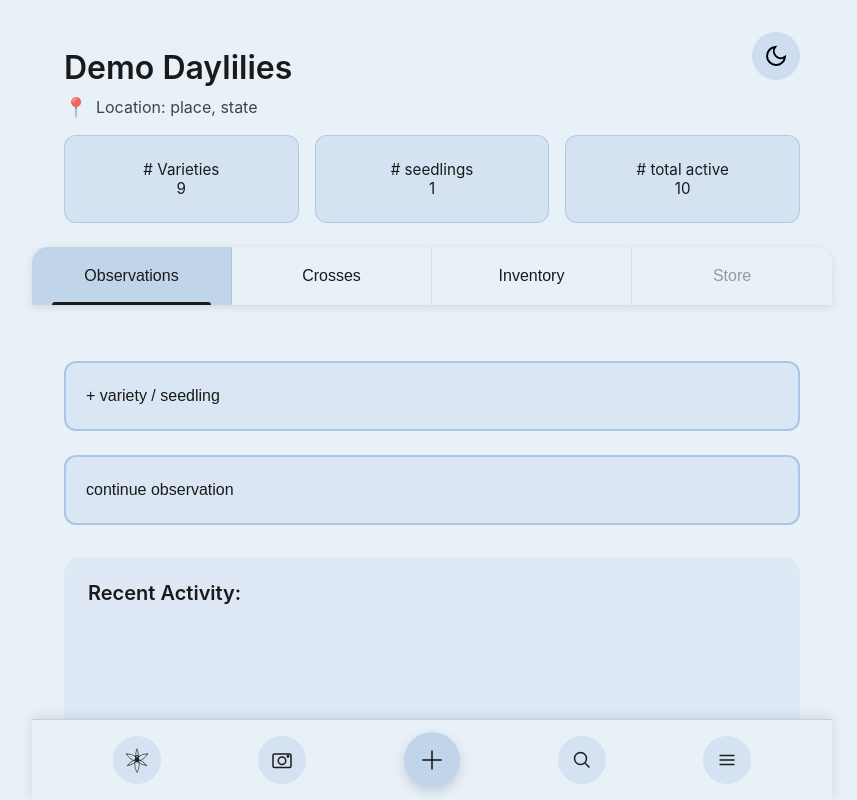
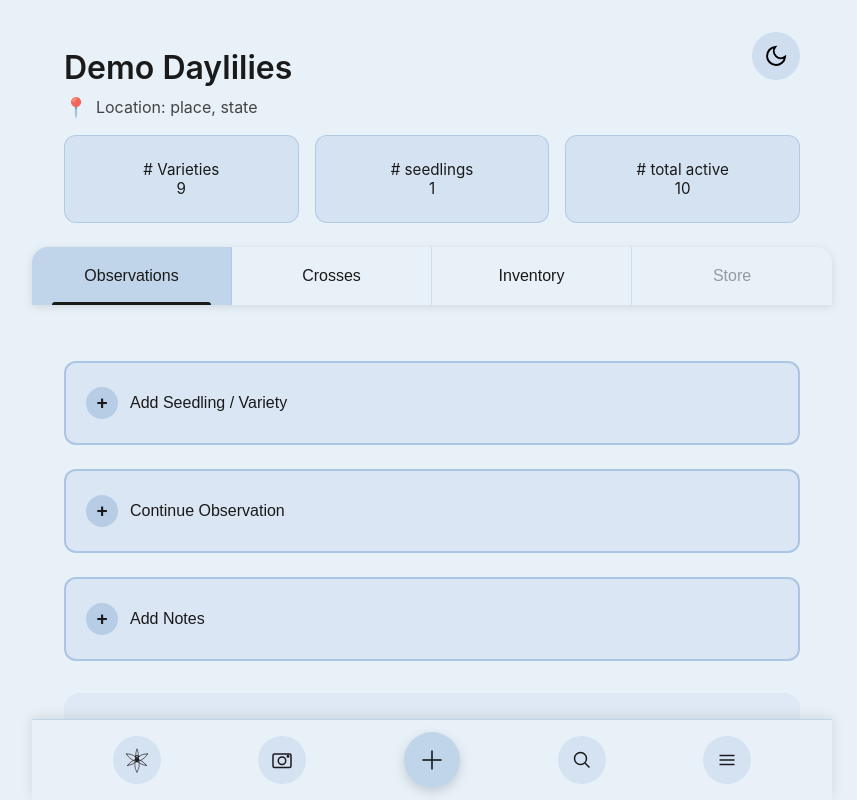
Before and after one commit to drowsy-1/DaylilyPWA, a React (Vite) app: page / in a window 1280 px wide. Shown: the top 800 px of the page, without its empty margins (208-1065 px from the left). Built offline with nearby package versions, Linux system fonts and the light colour scheme.

Commit message:
added notes button

```diff
--- a/src/components/ObservationsTab.css
+++ b/src/components/ObservationsTab.css
@@ -11,6 +11,9 @@
 }
 
 .action-btn {
+  display: flex;
+  align-items: center;
+  gap: 0.75rem;
   padding: 1.25rem 1rem;
   border: 2px solid rgba(100, 150, 200, 0.4);
   background: rgba(100, 150, 200, 0.1);
@@ -21,6 +24,19 @@
   text-align: left;
   border-radius: 12px;
   transition: all 0.2s;
+}
+
+.btn-icon {
+  display: flex;
+  align-items: center;
+  justify-content: center;
+  width: 28px;
+  height: 28px;
+  min-width: 28px;
+  background: rgba(100, 150, 200, 0.3);
+  border-radius: 50%;
+  font-size: 1.1rem;
+  font-weight: 600;
 }
 
 .action-btn:hover {
@@ -68,6 +84,13 @@
     font-size: 1rem;
   }
 
+  .btn-icon {
+    width: 32px;
+    height: 32px;
+    min-width: 32px;
+    font-size: 1.2rem;
+  }
+
   .activity-section,
   .todo-section {
     padding: 1.5rem;
--- a/src/components/ObservationsTab.tsx
+++ b/src/components/ObservationsTab.tsx
@@ -4,8 +4,18 @@ function ObservationsTab() {
   return (
     <div className="observations-tab">
       <div className="action-buttons">
-        <button className="action-btn">+ variety / seedling</button>
-        <button className="action-btn">continue observation</button>
+        <button className="action-btn">
+          <span className="btn-icon">+</span>
+          Add Seedling / Variety
+        </button>
+        <button className="action-btn">
+          <span className="btn-icon">+</span>
+          Continue Observation
+        </button>
+        <button className="action-btn">
+          <span className="btn-icon">+</span>
+          Add Notes
+        </button>
       </div>
 
       <section className="activity-section">
--- a/src/data/traitData.ts
+++ b/src/data/traitData.ts
@@ -631,10 +631,9 @@ export const traitData: TraitArea[] = [
             type: 'rating', // 1-5 none, slow, medium, high
             defaultTiming: { season: 'Summer' }
           },
-          {
-            field: 'fade_to_color',
+          { field: 'fade_to_color',
             label: 'Fade to Color',
-            type: 'text',
+            type: 'text' ,
             defaultTiming: { season: 'Summer' }
           },
           {
```
